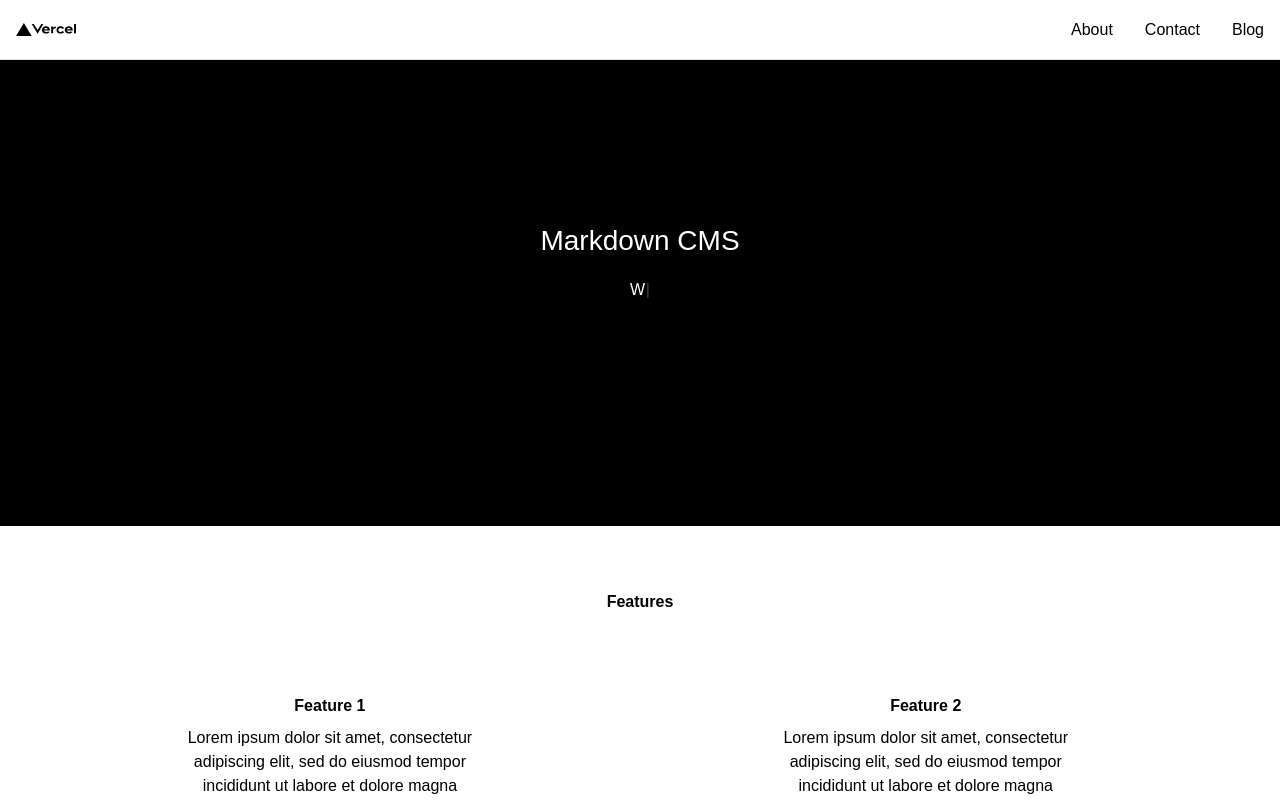
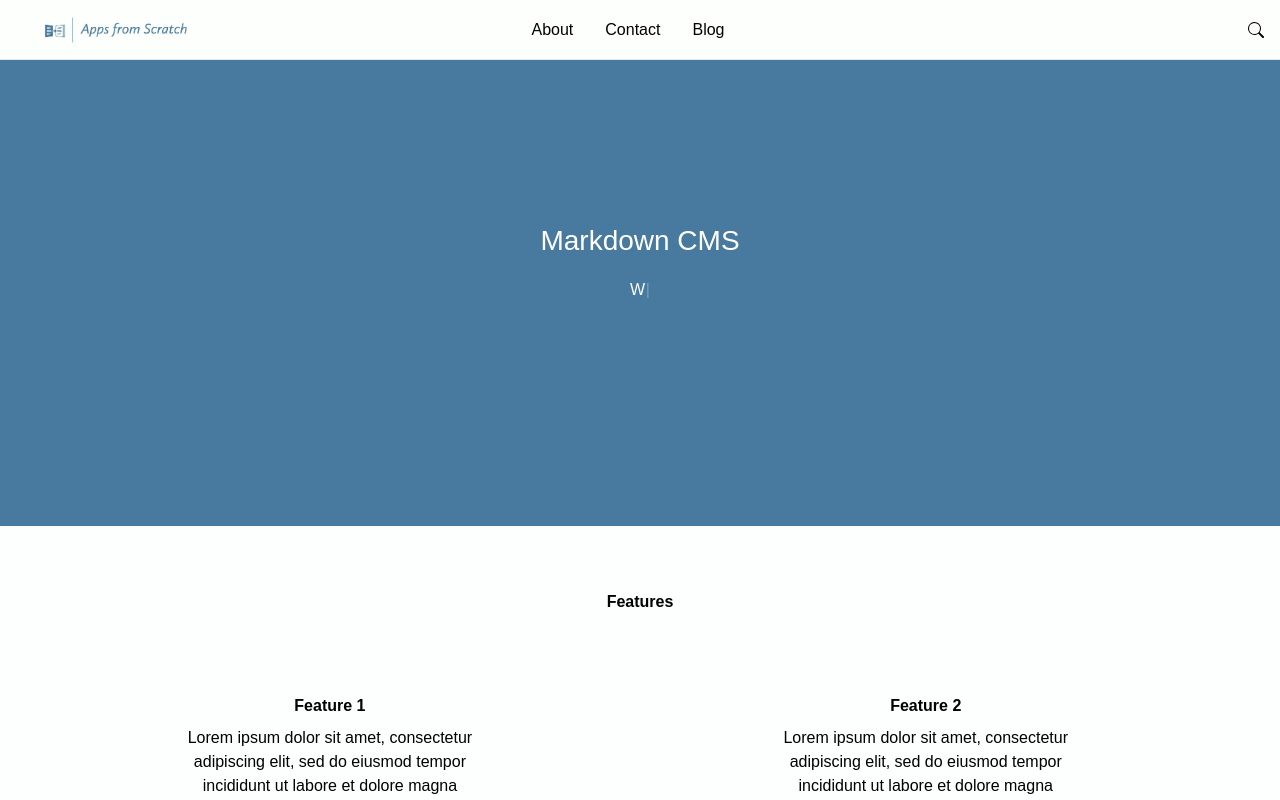
Before and after one commit to alyssariah/next-md-starter, a Next.js app: page / in a window 1280 px wide. Shown: the top 800 px of the page. Built offline with nearby package versions, Linux system fonts and the light colour scheme.

Commit message:
next navbar, colors, and metadata

```diff
--- a/src/app/layout.tsx
+++ b/src/app/layout.tsx
@@ -1,15 +1,82 @@
 import '../styles/globals.scss';
-import { ManagedUIContext, useUI } from '@contexts/managed-ui';
+import { ManagedUIContext } from '@contexts/managed-ui';
 import { ModalUI } from '@components/modal/Modal';
 import { SidebarUI } from '@components/sidebar/Sidebar';
 import Navbar from '@components/navbar/Navbar';
+import { Metadata } from 'next';
 
-export const metadata = {
+export const metadata: Metadata = {
   title: {
     default: 'Next.js Markdown CMS Starter Code',
     template: '%s | Markdown CMS',
   },
   description: 'Create Template with Next pages connected to Markdown',
+  // metadataBase: 'https://next-md-starter.pages.dev',
+  openGraph: {
+    title: 'Next.js Markdown CMS Starter Code',
+    description: 'Create Template with Next pages connected to Markdown',
+    url: 'https://nextjs.org',
+    siteName: 'Next.js',
+    images: [
+      {
+        url: 'https://nextjs.org/og.png',
+        width: 800,
+        height: 600,
+      },
+      {
+        url: 'https://nextjs.org/og-alt.png',
+        width: 1800,
+        height: 1600,
+        alt: 'My custom alt',
+      },
+    ],
+    locale: 'en_US',
+    type: 'website',
+  },
+  robots: {
+    index: true,
+    follow: true,
+    noimageindex: true,
+    googleBot: {
+      'index': true,
+      'follow': true,
+      'noimageindex': true,
+      'max-video-preview': -1,
+      'max-image-preview': 'large',
+      'max-snippet': -1,
+    },
+  },
+  icons: {
+    icon: '/next.svg',
+    shortcut: '/next.svg',
+    apple: [{ url: '/next.svg' }, { url: '/next/svg', sizes: '180x180', type: 'image/svg' }],
+    other: {
+      rel: 'apple-touch-icon-precomposed',
+      url: '/next.svg',
+    },
+  },
+  manifest: 'https://nextjs.org/manifest.json',
+  twitter: {
+    card: 'summary_large_image',
+    title: 'Next.js',
+    description: 'The React Framework for the Web',
+    siteId: '1467726470533754880',
+    creator: '@nextjs',
+    creatorId: '1467726470533754880',
+    images: ['https://nextjs.org/og.png'],
+  },
+  viewport: {
+    width: 'device-width',
+    initialScale: 1,
+    maximumScale: 1,
+  },
+  generator: 'Next.js',
+  category: 'technology',
+  keywords: 'nextjs, react, markdown CMS',
+  // TODO: Verfiy site through google
+  // verification: {
+  //   google: 'google',
+  // },
 };
 
 const links = [
@@ -32,8 +99,8 @@ export default function RootLayout({ children }: { children: React.ReactNode })
     <html lang="en">
       <body>
         <ManagedUIContext>
-          <main className="flex flex-col items-center w-[100%] relative overscroll-none">
-            <Navbar links={links} logo="/vercel.svg" />
+          <main className="flex flex-col items-center w-[100%] bg-white-500 text-black-500 relative overscroll-none">
+            <Navbar links={links} format="Center links" />
             {children}
             {/* Footer Component  */}
             <ModalUI />
--- a/src/app/page.tsx
+++ b/src/app/page.tsx
@@ -7,7 +7,7 @@ export default function Home() {
 
   return (
     <div className="w-[100%] flex flex-col items-center">
-      <div className="w-[100%] bg-black text-white relative flex justify-center items-center">
+      <div className="w-[100%] bg-blue-500 text-white relative flex justify-center items-center">
         <div className="z-[20] flex flex-col justify-center mb-12 py-40 px-4">
           <h1 className="text-[28px] font-logo text-grey-50 text-center">Markdown CMS</h1>
 
--- a/src/components/navbar/Navbar.tsx
+++ b/src/components/navbar/Navbar.tsx
@@ -5,9 +5,14 @@ import { HamburgerMenu } from '../hamburger-menu/HamburgerMenu';
 import { useEffect, useRef, useState } from 'react';
 import clsx from 'clsx';
 import { disableBodyScroll, clearAllBodyScrollLocks } from 'body-scroll-lock';
+import { BsSearch } from 'react-icons/bs';
 
 export interface NavbarProps {
-  logo?: string;
+  logo?: {
+    image: string;
+    alt: string;
+    width: number;
+  };
   links: {
     label: string;
     url: string;
@@ -16,19 +21,25 @@ export interface NavbarProps {
     animation: string;
     color: string;
   };
+  darkmode?: boolean;
+  actionItem?: {
+    type: 'icon';
+  };
+  format: 'Right links' | 'Left links' | 'Center links';
 }
 
 export default function Navbar({
-  logo,
+  logo = { image: '/logo.webp', alt: 'Apps for Scratch Logo', width: 250 },
   links = [],
   hamburger = { animation: '', color: '' },
+  darkmode = false,
+  format = 'Right links',
 }: NavbarProps) {
   const [active, setActive] = useState(false);
   const ref = useRef<null | HTMLDivElement>(null);
 
   useEffect(() => {
     const dropdown = ref.current;
-
     if (active) {
       disableBodyScroll(dropdown as HTMLElement, { reserveScrollBarGap: false });
     }
@@ -39,8 +50,52 @@ export default function Navbar({
 
   return (
     <>
-      <header className="flex justify-center w-[100%] bg-white text-black h-[60px] border-b-[1px] sticky top-0 z-[50] backdrop-blur-sm backdrop-saturate-180">
-        <nav className="flex justify-between items-center w-[100%] max-w-[1440px] px-4 ">
+      <header
+        className={clsx(
+          'flex justify-center w-[100%] h-[60px] border-b-[1px] border-b-black-50 sticky top-0 z-[50] backdrop-blur-sm backdrop-saturate-180',
+          {
+            ['bg-nav-dark text-white-500 border-b-black-400']: darkmode,
+            ['bg-nav-light text-black-500 border-b-black-50']: !darkmode,
+          }
+        )}
+      >
+        <nav
+          className={clsx('flex items-center justify-center w-[100%] max-w-[1440px] px-4', {
+            ['justify-between']: format == 'Center links',
+            ['justify-start']: format !== 'Center links',
+          })}
+        >
+          <div
+            className={clsx('flex justify-start items-center hover:cursor-pointer', {
+              ['w-[100%]']: format == 'Right links',
+              ['w-[200px]']: format == 'Center links',
+            })}
+          >
+            <Link href="/">
+              <Image src={logo.image} alt={logo.alt} width={logo.width} height="100" />
+            </Link>
+          </div>
+
+          <ul
+            className={clsx('hidden lg:flex justify-start items-center space-x-8', {
+              ['w-[100%]']: format == 'Left links',
+            })}
+          >
+            {links.map((link, i) => {
+              return (
+                <li key={i} className="text-base">
+                  <Link href={link.url}>{link.label}</Link>
+                </li>
+              );
+            })}
+          </ul>
+          <span
+            className={clsx('hidden lg:flex  ml-6', {
+              ['w-[200px] justify-end']: format == 'Center links',
+            })}
+          >
+            <BsSearch />
+          </span>
           <div className="block lg:hidden w-[60px]">
             <HamburgerMenu
               animationType={hamburger.animation ? hamburger.animation : 'rotateX'}
@@ -49,44 +104,27 @@ export default function Navbar({
               setActive={setActive}
             />
           </div>
-          <div className="lg:w-[100px] flex justify-start items-center hover:cursor-pointer">
-            <Link href="/">
-              <Image src={logo ?? '/vercel.svg'} alt="Logo" width="60" height="60" />
-            </Link>
-          </div>
-          <ul className="hidden lg:flex justify-around items-center space-x-8">
-            {links.map((link, i) => {
-              return (
-                <li
-                  key={i}
-                  className="text-body-lg text-white-600 font-regular hover:text-white-50"
-                >
-                  <Link href={link.url}>{link.label}</Link>
-                </li>
-              );
-            })}
-          </ul>
         </nav>
       </header>
       <div
         ref={ref}
         className={clsx(
-          'lg:hidden w-[100%] h-full box-border overflow-hidden bg-white text-black fixed top-[55px] opacity-0 transition-opacity duration-500 ease-in-out py-8',
+          'lg:hidden w-[100%] h-full box-border bg-dialog-bg overflow-hidden text-black fixed top-[60px] flex justify-end',
           {
-            ['opacity-100']: active,
-            ['z-50']: active,
-            ['z-[-1]']: !active,
+            ['opacity-100 z-[50]']: active,
+            ['opacity-0 z-[-1]']: !active,
           }
         )}
+        onClick={() => setActive(!active)}
+      >
+        <nav
+          className="w-[100%] max-w-[320px] bg-white-500 text-black-500 py-8"
+          onClick={(e) => e.stopPropagation()}
         >
           <ul className="flex flex-col">
             {links.map((link, i) => {
               return (
-              <li
-                key={i}
-                className="text-body-lg flex text-white-600 font-light hover:text-white-50"
-                onClick={() => setActive(false)}
-              >
+                <li key={i} className="text-body-lg flex">
                   <Link href={link.url} className="w-[100%] flex-grow-1 px-6 py-3  h-[100%]">
                     {link.label}
                   </Link>
@@ -94,6 +132,7 @@ export default function Navbar({
               );
             })}
           </ul>
+        </nav>
       </div>
     </>
   );
--- a/tailwind.config.js
+++ b/tailwind.config.js
@@ -24,7 +24,40 @@ module.exports = {
         // => @media (min-width: 1536px) { ... }
       },
       colors: {
-        transparent: 'transparent',
+        'transparent': 'transparent',
+        'blue-50': '#edf2f5',
+        'blue-100': '#c6d6e1',
+        'blue-200': '#aac2d2',
+        'blue-300': '#84a6be',
+        'blue-400': '#6c95b1',
+        'blue-500': '#477a9e',
+        'blue-600': '#416f90',
+        'blue-700': '#325770',
+        'blue-800': '#274357',
+        'blue-900': '#1e3342',
+        'white-50': '#ffffff',
+        'white-100': '#fefffe',
+        'white-200': '#fefffe',
+        'white-300': '#fdfffe',
+        'white-400': '#fdfffd',
+        'white-500': '#fcfffd',
+        'white-600': '#e5e8e6',
+        'white-700': '#b3b5b4',
+        'white-800': '#8b8c8b',
+        'white-900': '#6a6b6a',
+        'black-50': '#e6e6e6',
+        'black-100': '#b0b0b0',
+        'black-200': '#8a8a8a',
+        'black-300': '#545454',
+        'black-400': '#333333',
+        'black-500': '#000000',
+        'black-600': '#000000',
+        'black-700': '#000000',
+        'black-800': '#000000',
+        'black-900': '#000000',
+        'nav-light': 'rgba(252, 255, 252, .9)',
+        'nav-dark': 'rgba(0, 0, 0, .9)',
+        'dialog-bg': 'rgba(0, 0, 0, .4)',
       },
       fontFamily: {
         sans: ['Source Sans Pro', 'sans-serif'],
@@ -73,6 +106,32 @@ module.exports = {
         'gradient-radial': 'radial-gradient(var(--tw-gradient-stops))',
         'gradient-conic': 'conic-gradient(from 180deg at 50% 50%, var(--tw-gradient-stops))',
       },
+      boxShadow: {
+        1: 'rgba(149, 157, 165, 0.2) 0px 8px 24px',
+        2: 'rgba(100, 100, 111, 0.2) 0px 7px 29px 0px',
+        3: 'rgba(0, 0, 0, 0.35) 0px 5px 15px',
+        4: 'rgba(0, 0, 0, 0.16) 0px 1px 4px',
+        5: 'rgba(0, 0, 0, 0.24) 0px 3px 8px',
+        6: 'rgba(99, 99, 99, 0.2) 0px 2px 8px 0px',
+        7: 'rgba(0, 0, 0, 0.02) 0px 1px 3px 0px, rgba(27, 31, 35, 0.15) 0px 0px 0px 1px',
+        8: 'rgba(0, 0, 0, 0.1) 0px 4px 12px',
+        9: 'rgba(0, 0, 0, 0.25) 0px 54px 55px, rgba(0, 0, 0, 0.12) 0px -12px 30px, rgba(0, 0, 0, 0.12) 0px 4px 6px, rgba(0, 0, 0, 0.17) 0px 12px 13px, rgba(0, 0, 0, 0.09) 0px -3px 5px',
+        10: 'rgba(0, 0, 0, 0.05) 0px 6px 24px 0px, rgba(0, 0, 0, 0.08) 0px 0px 0px 1px',
+        11: 'rgba(0, 0, 0, 0.16) 0px 10px 36px 0px, rgba(0, 0, 0, 0.06) 0px 0px 0px 1px',
+        12: 'rgba(50, 50, 93, 0.25) 0px 50px 100px -20px, rgba(0, 0, 0, 0.3) 0px 30px 60px -30px, rgba(10, 37, 64, 0.35) 0px -2px 6px 0px inset',
+        13: 'rgba(255, 255, 255, 0.1) 0px 1px 1px 0px inset, rgba(50, 50, 93, 0.25) 0px 50px 100px -20px, rgba(0, 0, 0, 0.3) 0px 30px 60px -30px',
+        14: 'rgba(50, 50, 93, 0.25) 0px 13px 27px -5px, rgba(0, 0, 0, 0.3) 0px 8px 16px -8px',
+        15: 'rgba(50, 50, 93, 0.25) 0px 2px 5px -1px, rgba(0, 0, 0, 0.3) 0px 1px 3px -1px',
+        16: 'rgba(50, 50, 93, 0.25) 0px 30px 60px -12px inset, rgba(0, 0, 0, 0.3) 0px 18px 36px -18px inset',
+        17: 'rgba(0, 0, 0, 0.2) 0px 12px 28px 0px, rgba(0, 0, 0, 0.1) 0px 2px 4px 0px, rgba(255, 255, 255, 0.05) 0px 0px 0px 1px inset',
+        18: 'rgba(0, 0, 0, 0.1) 0 4px 4px 0px',
+        19: 'rgba(17, 17, 26, 0.1) 0px 8px 24px, rgba(17, 17, 26, 0.1) 0px 16px 56px, rgba(17, 17, 26, 0.1) 0px 24px 80px',
+        20: 'rgba(0, 0, 0, 0.56) 0px 22px 70px 4px',
+        21: 'rgba(255, 255, 255, 0.2) 0px 0px 0px 1px inset, rgba(0, 0, 0, 0.9) 0px 0px 0px 1px',
+        22: 'rgba(0, 0, 0, 0.35) 0px -50px 36px -28px inset',
+        23: 'rgba(0, 0, 0, 0.4) 0px 2px 4px, rgba(0, 0, 0, 0.3) 0px 7px 13px -3px, rgba(0, 0, 0, 0.2) 0px -3px 0px inset',
+        24: 'rgba(0, 0, 0, 0.09) 0px 3px 12px',
+      },
     },
   },
   plugins: [],
```
Also changed, not shown: package.json (+5 -7 lines), public/logo.webp (added), 1 other file (tests, documents, lock files or other folders). Lines whose indentation alone changed are shown as unchanged.
